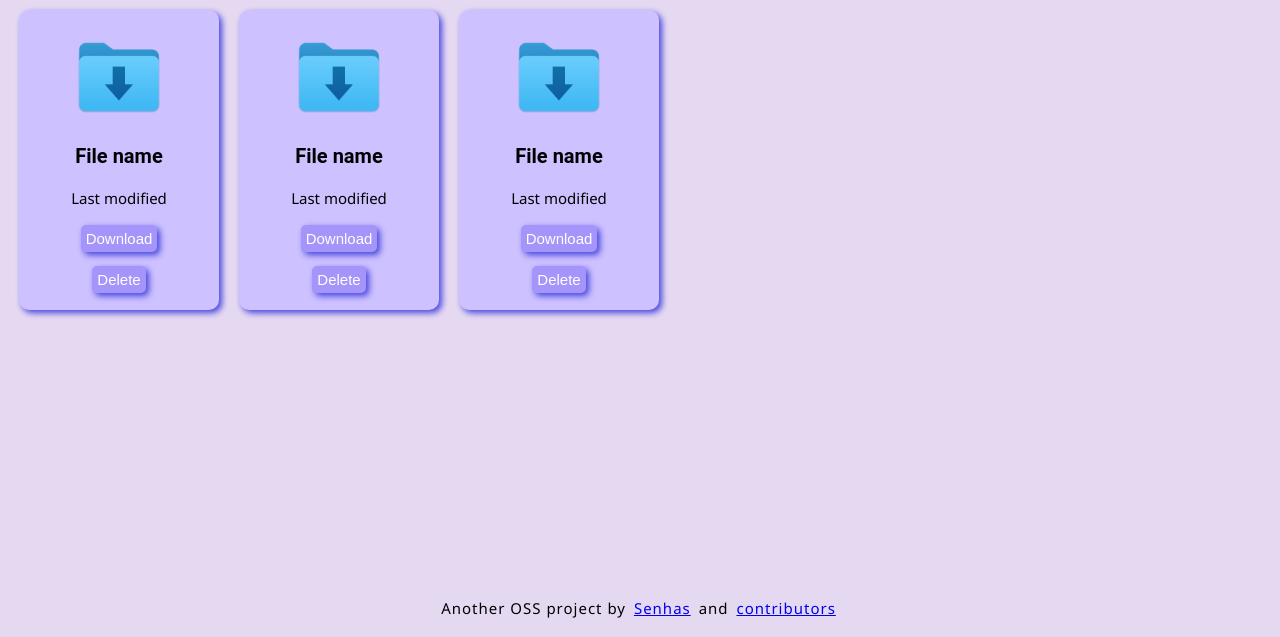
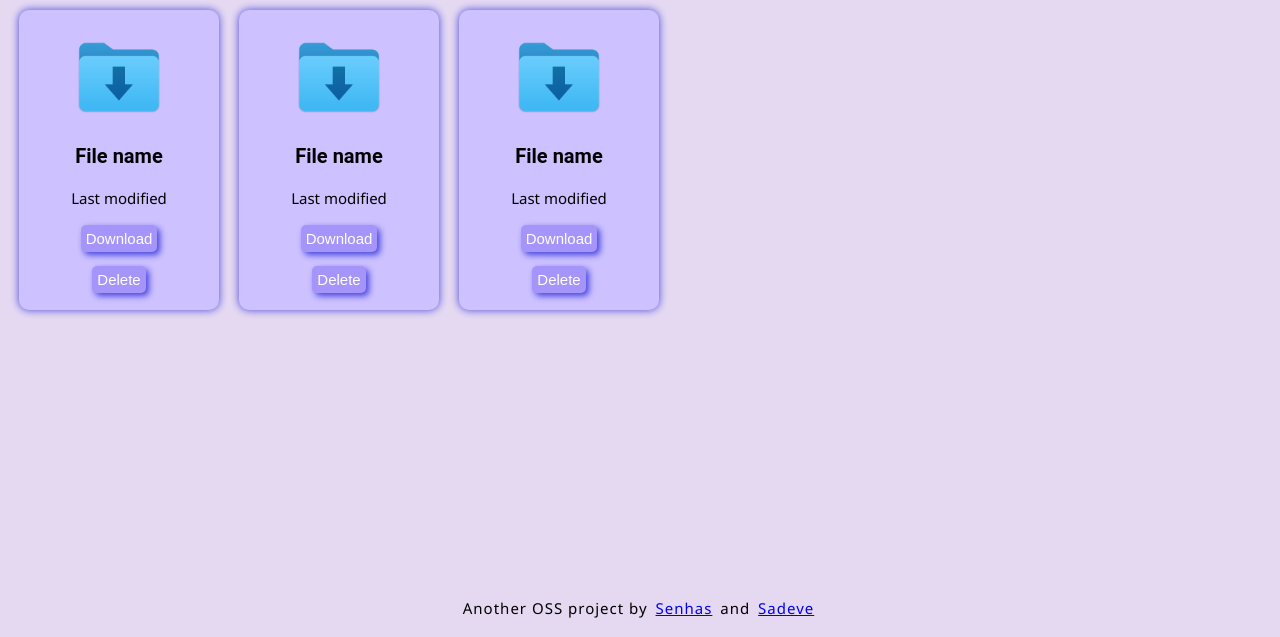
Before and after one commit to senhas-rgb/GistFlow, a browser extension: page dashboard.html in a window 1280 px wide. Shown: the part 163-800 px from the top of the page. Drawn offline with Linux system fonts and the light colour scheme.

Commit message:
Footer adjustments and css effects

```diff
--- a/css/style.css
+++ b/css/style.css
@@ -105,7 +105,12 @@ footer p {
   margin: 10px;
   border-radius: 10px;
   background-color: #CDC1FF;
-  filter: drop-shadow(3px 3px 3px #4444dd);
+  filter: drop-shadow(0 0 0.25rem #4444dd);;
+}
+
+.file:hover {
+  filter: none;
+  transition: 300ms;
 }
 
 .file h2 {
--- a/dashboard.html
+++ b/dashboard.html
@@ -52,7 +52,7 @@
       </div>
     </div>
     <footer>
-      <p>Another OSS project by <a href="https://github.com/senhas-rgb">Senhas</a> and <a href="https://github.com/senhas-rgb/GistFlow/graphs/contributors">contributors</a></p>
+      <p>Another OSS project by <a href="https://github.com/senhas-rgb">Senhas</a> and <a href="https://github.com/SadeveM">Sadeve</a></p>
     </footer>
   </body>
   <script src="main.js">
```
